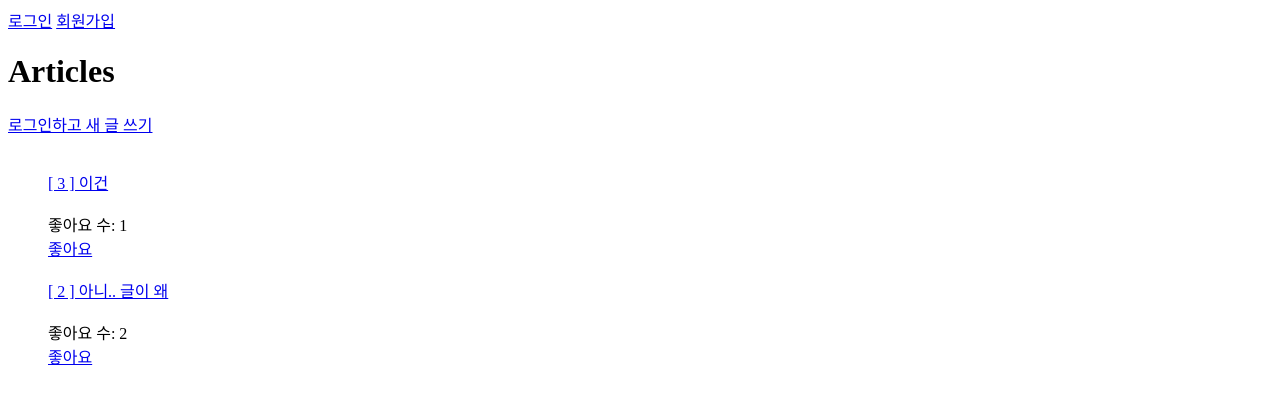
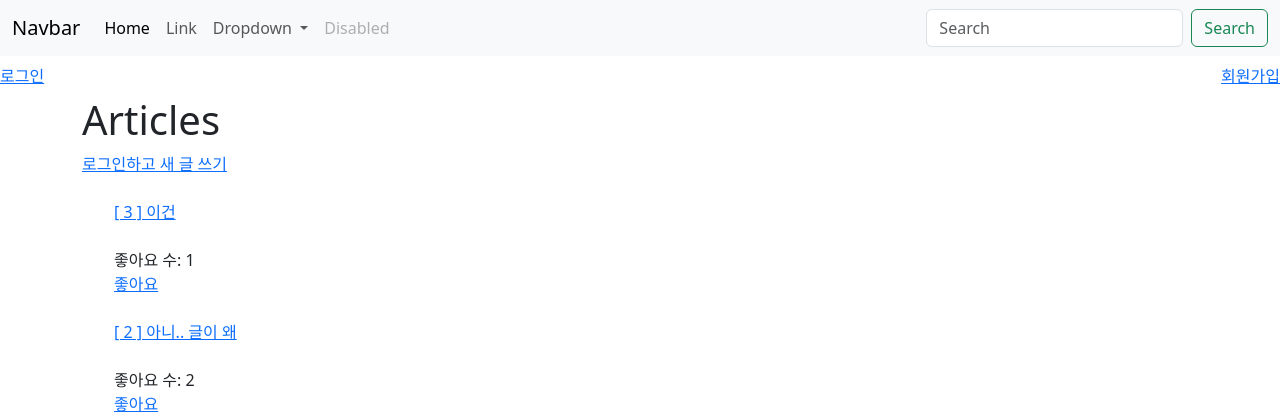
Before and after one commit to IDKwIhtd/BACK_TO_THE_ZERO, a Django app: page /articles/ in a window 1280 px wide. Shown: the top 420 px of the page. Run offline with Django 4.2, Linux system fonts and the light colour scheme; data comes from the database, SQL or seed files in the repository; both versions use the stored data as it was after the commit; some libraries are stand-ins or nearby versions.

Commit message:
Bootstrap, FontAwesome 활용 : navbar, like icons 적용

```diff
--- a/articles/templates/articles/articles.html
+++ b/articles/templates/articles/articles.html
@@ -32,12 +32,15 @@
       {% if request.user.is_authenticated %}
           <form action="{% url 'articles:like' article.pk %}" method="POST" class="like-form">
               {% csrf_token %}
-              <button type="submit" class="like-button">
+
                   {% if request.user in article.like_users.all %}
-                      💔
+                  <button class="btn btn-link text-danger"><i class="fa-solid fa-heart"></i></button>
+
+
                   {% else %}
-                      ❤️
+                  <button class="btn btn-link text-danger"><i class="fa-regular fa-heart"></i></button>
                   {% endif %}
+
               </button>
           </form>
           <div id="like-count-{{ article.pk }}">좋아요 수: {{ article.like_count }}</div>
--- a/templates/base.html
+++ b/templates/base.html
@@ -5,11 +5,49 @@
     <meta charset="UTF-8">
     <meta name="viewport" content="width=device-width, initial-scale=1.0">
     <link rel="stylesheet" href="{% static 'css/style.css' %}" >
+    <link href="https://cdn.jsdelivr.net/npm/bootstrap@5.3.3/dist/css/bootstrap.min.css" rel="stylesheet" integrity="sha384-QWTKZyjpPEjISv5WaRU9OFeRpok6YctnYmDr5pNlyT2bRjXh0JMhjY6hW+ALEwIH" crossorigin="anonymous">
+    <script src="https://kit.fontawesome.com/80f8b402c5.js" crossorigin="anonymous"></script>
     <title>{% block title %}{% endblock title %}</title>
 
     {% block head%} {% endblock %}
 </head>
 <body>
+    <nav class="navbar navbar-expand-lg bg-body-tertiary">
+        <div class="container-fluid">
+          <a class="navbar-brand" href="#">Navbar</a>
+          <button class="navbar-toggler" type="button" data-bs-toggle="collapse" data-bs-target="#navbarSupportedContent" aria-controls="navbarSupportedContent" aria-expanded="false" aria-label="Toggle navigation">
+            <span class="navbar-toggler-icon"></span>
+          </button>
+          <div class="collapse navbar-collapse" id="navbarSupportedContent">
+            <ul class="navbar-nav me-auto mb-2 mb-lg-0">
+              <li class="nav-item">
+                <a class="nav-link active" aria-current="page" href="#">Home</a>
+              </li>
+              <li class="nav-item">
+                <a class="nav-link" href="#">Link</a>
+              </li>
+              <li class="nav-item dropdown">
+                <a class="nav-link dropdown-toggle" href="#" role="button" data-bs-toggle="dropdown" aria-expanded="false">
+                  Dropdown
+                </a>
+                <ul class="dropdown-menu">
+                  <li><a class="dropdown-item" href="#">Action</a></li>
+                  <li><a class="dropdown-item" href="#">Another action</a></li>
+                  <li><hr class="dropdown-divider"></li>
+                  <li><a class="dropdown-item" href="#">Something else here</a></li>
+                </ul>
+              </li>
+              <li class="nav-item">
+                <a class="nav-link disabled" aria-disabled="true">Disabled</a>
+              </li>
+            </ul>
+            <form class="d-flex" role="search">
+              <input class="form-control me-2" type="search" placeholder="Search" aria-label="Search">
+              <button class="btn btn-outline-success" type="submit">Search</button>
+            </form>
+          </div>
+        </div>
+      </nav>
 
     <div class="navbar">
         {% if request.user.is_authenticated %}
@@ -35,5 +73,6 @@
         {% block content %}
     {% endblock content %}
 </div>
+<script src="https://cdn.jsdelivr.net/npm/bootstrap@5.3.3/dist/js/bootstrap.bundle.min.js" integrity="sha384-YvpcrYf0tY3lHB60NNkmXc5s9fDVZLESaAA55NDzOxhy9GkcIdslK1eN7N6jIeHz" crossorigin="anonymous"></script>
 </body>
 </html>
```
Also changed, not shown: db.sqlite3.
